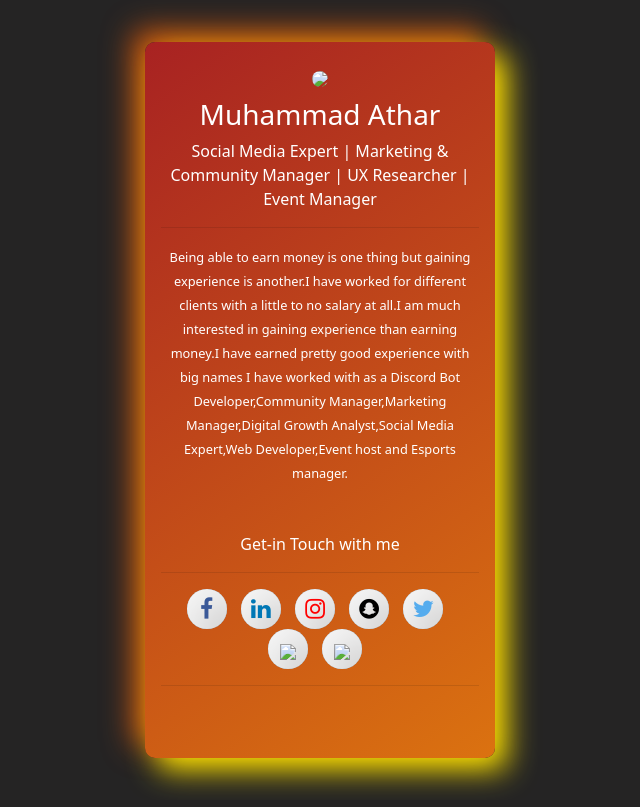
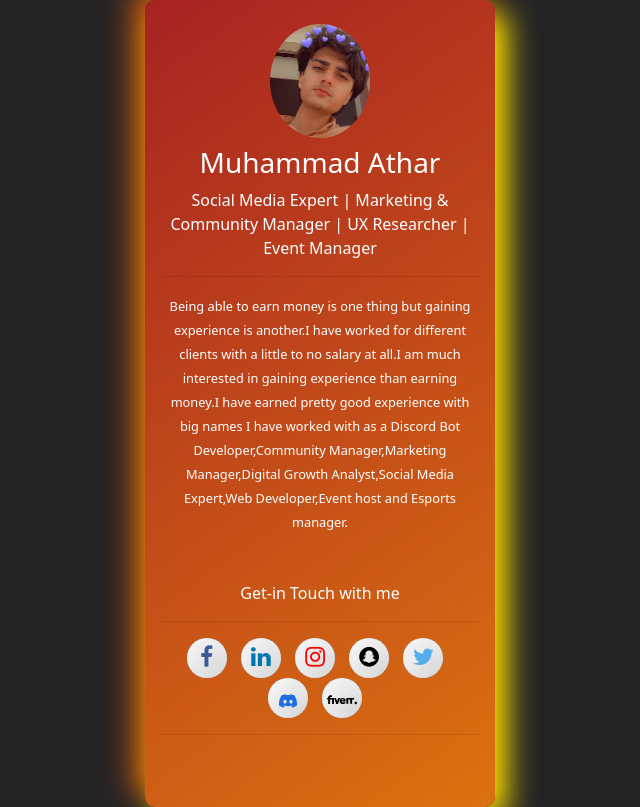
Before and after one commit to TrickyhubYT/portfolio, a plain HTML site: page index.html in a window 1280 px wide. Shown: the whole page, without its empty margins (320-960 px from the left). Drawn offline with nearby package versions, Linux system fonts and the light colour scheme; the site is published under a folder, as on GitHub Pages, so addresses that start at the root find nothing.

Commit message:
Fixing problems

```diff
--- a/index.html
+++ b/index.html
@@ -4,7 +4,7 @@
                                 <meta charset='utf-8'>
                                 <meta name='viewport' content='width=device-width, initial-scale=1'>
                                 <title>OGGY's Profile</title>
-                                <link rel="icon" type="image/x-icon" href="/images/fav2.png">
+                                <link rel="icon" type="image/x-icon" href="./images/fav2.png">
                                 <link href='https://stackpath.bootstrapcdn.com/bootstrap/4.3.1/css/bootstrap.min.css' rel='stylesheet'>
                                 <link href='https://cdnjs.cloudflare.com/ajax/libs/font-awesome/4.7.0/css/font-awesome.min.css' rel='stylesheet'>
                                 <script type='text/javascript' src='https://cdnjs.cloudflare.com/ajax/libs/jquery/3.2.1/jquery.min.js'></script>
@@ -132,7 +132,7 @@ box-shadow:  13px 13px 60px #ececec,
                                 <div class="container d-flex justify-content-center">
     <div class="card p-3 py-4">
         <div class="text-center">
-		<img src="/portfolio/images/oggyimg.JPG" width="100" class="rounded-circle">
+		<img src="./images/oggyimg.JPG" width="100" class="rounded-circle">
             <h3 class="mt-2">Muhammad Athar</h3>
 			<span class="mt-1 clearfix">Social Media Expert | Marketing & Community Manager | UX Researcher | Event Manager</span>
 
@@ -151,8 +151,8 @@ box-shadow:  13px 13px 60px #ececec,
          <a href="https://www.instagram.com/ig_notoggy/" ><button class="neo-button"><i class="fa fa-instagram" style="font-size:23px;color:rgb(255, 0, 0)"></i></button></a>
          <a href="https://www.snapchat.com/add/notrealoggy" ><button class="neo-button"><i class="fa fa-snapchat" style="font-size:23px;color:rgb(0, 0, 0)"></i></button></a>
          <a href="https://twitter.com/oggy_plays" ><button class="neo-button"><i class="fa fa-twitter fa-1x" style="font-size:23px"></i></button></a>
-         <a href="https://discord.gg/4thpNF2" ><button class="neo-button"><i style="font-size:27px"> <img src='/portfolio/images/dc.svg'/> </i></button></a>
-         <a href="https://fiverr.com/nora2100"><button class="neo-button"><i style="font-size:27px"> <img src='/portfolio/images/fiver.svg'/></i></button></a>
+         <a href="https://discord.gg/4thpNF2" ><button class="neo-button"><i style="font-size:27px"> <img src='./images/dc.svg'/> </i></button></a>
+         <a href="https://fiverr.com/nora2100"><button class="neo-button"><i style="font-size:27px"> <img src='./images/fiver.svg'/></i></button></a>
 			  </div>
 
                                      <hr class="line">
```
